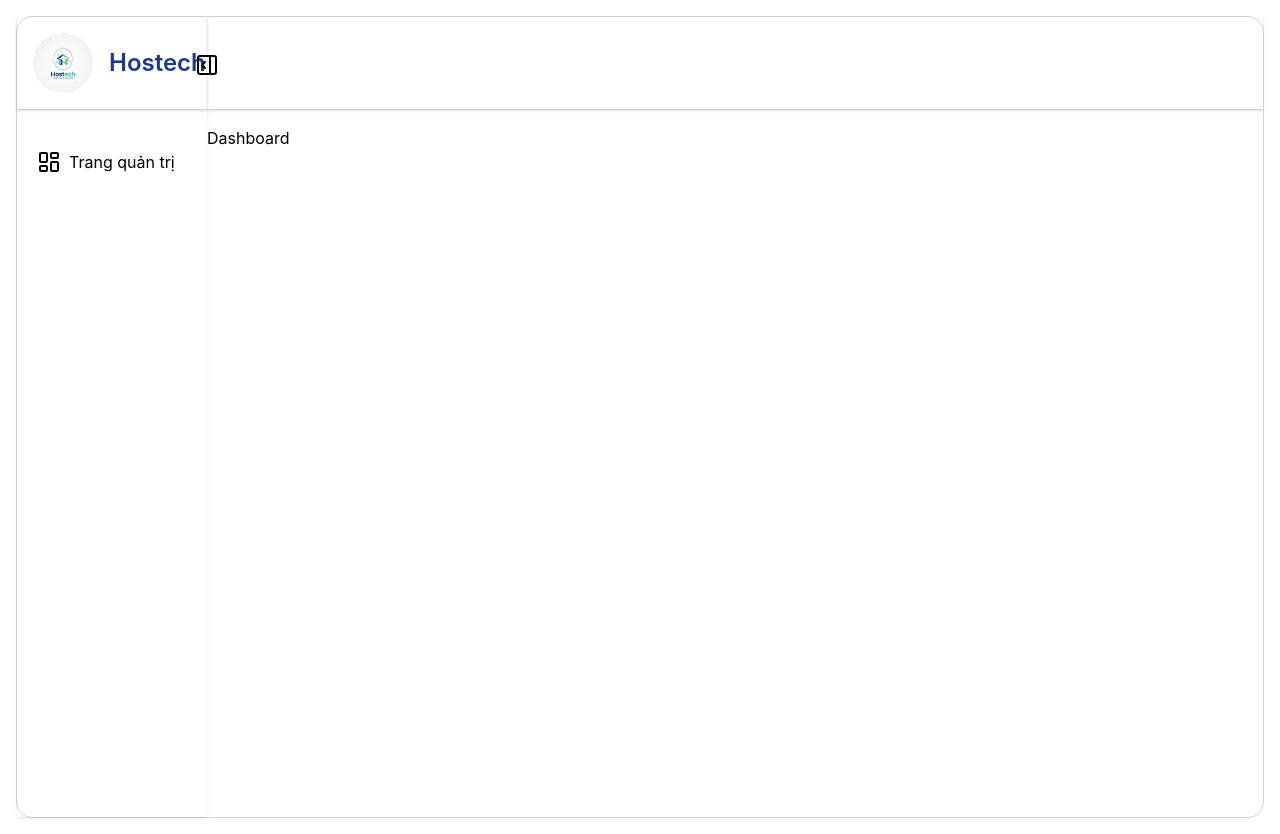
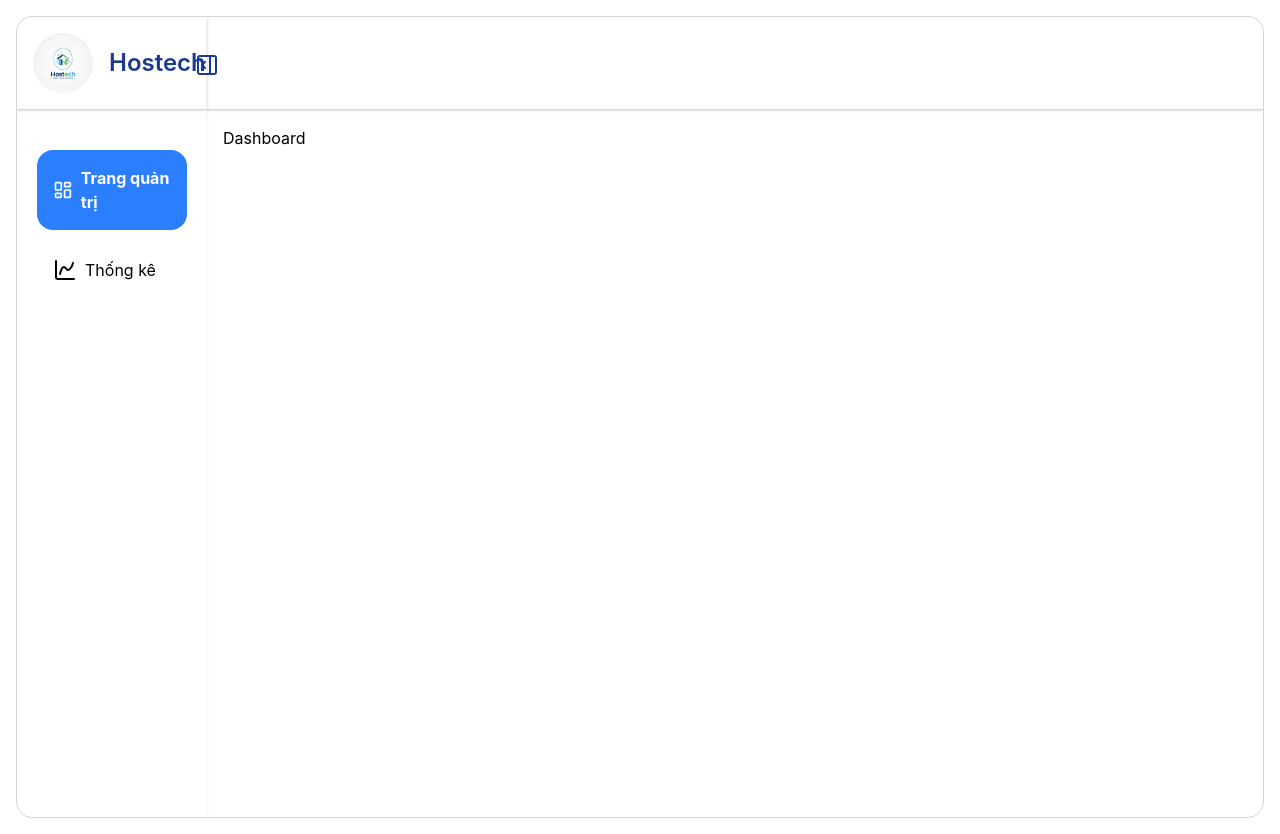
Before and after one commit to vuminhieu3004/Hostech, a React app in the folder frontend/: page /admin in a window 1280 px wide. Built offline with nearby package versions, Linux system fonts and the light colour scheme; the HTML template or start-up script is replaced by a standard one.

Commit message:
Tối ưu hóa giao diện quản trị: Cải thiện cấu trúc và thêm tính năng điều hướng cho SidebarAdmin - Thêm hiệu ứng trải nghiệm người dùng

```diff
--- a/frontend/src/Layouts/Admin/LayoutAdmin.tsx
+++ b/frontend/src/Layouts/Admin/LayoutAdmin.tsx
@@ -6,11 +6,13 @@ import SidebarAdmin from "./Sidebar";
 const LayoutAdmin = () => {
   return (
     <>
-      <div className="flex m-4 border border-gray-300 rounded-2xl">
+      <div className="flex m-4 border border-gray-300 overflow-hidden rounded-2xl">
         <SidebarAdmin />
-        <main className="w-full flex flex-col gap-4">
+        <main className="w-full flex flex-col">
           <Header />
-          <Outlet />
+          <div className="m-4">
+            <Outlet />
+          </div>
         </main>
       </div>
     </>
--- a/frontend/src/Layouts/Admin/Sidebar.tsx
+++ b/frontend/src/Layouts/Admin/Sidebar.tsx
@@ -1,9 +1,16 @@
-import { LayoutDashboard, PanelRightClose, PanelRightOpen } from "lucide-react";
+import {
+  ChartSpline,
+  LayoutDashboard,
+  PanelRightClose,
+  PanelRightOpen,
+} from "lucide-react";
 import { useOpenStore } from "../../Stores/OpenStore";
 import { Link } from "react-router";
+import { useState } from "react";
 
 const SidebarAdmin = () => {
   const { open, setOpen } = useOpenStore();
+  const [action, setAction] = useState<string>(window.location.pathname);
   return (
     <div
       className={`h-200 duration-500 ease-in-out shadow ${
@@ -24,27 +31,60 @@ const SidebarAdmin = () => {
             {open ? (
               <PanelRightClose
                 onClick={() => setOpen(!open)}
-                className="absolute cursor-pointer inset-y-9 -right-3 "
+                className="absolute cursor-pointer text-blue-900 inset-y-9 -right-3 "
               />
             ) : (
               <PanelRightOpen
                 onClick={() => setOpen(!open)}
-                className="absolute cursor-pointer inset-y-9 -right-3"
+                className="absolute cursor-pointer text-blue-900 inset-y-9 -right-3"
               />
             )}
           </div>
         </div>
         <div>
-          <ul className="p-5 mt-5">
-            <Link to="/admin">
+          <ul className="p-5 mt-5 flex flex-col gap-3">
+            <Link
+              to="/admin"
+              onClick={() => setAction("admin")}
+              className={`${
+                action == "/admin"
+                  ? "bg-blue-500 p-4 text-white font-bold rounded-2xl"
+                  : "hover:bg-blue-300 rounded-2xl p-4 hover:text-white"
+              }`}
+            >
               {" "}
               <li className="flex items-center gap-2">
                 {open ? (
-                  <LayoutDashboard className="ml-3" />
+                  <span title="Trang quản trị">
+                    <LayoutDashboard className="pr-1" />
+                  </span>
                 ) : (
                   <>
                     <LayoutDashboard />
                     Trang quản trị
+                  </>
+                )}
+              </li>
+            </Link>
+            <Link
+              to="/admin/statistical"
+              onClick={() => setAction("statistical")}
+              className={`${
+                action == "/admin/statistical"
+                  ? "bg-blue-500 p-4 text-white font-bold rounded-2xl"
+                  : "hover:bg-blue-300 rounded-2xl p-4 hover:text-white"
+              }`}
+            >
+              {" "}
+              <li className="flex items-center gap-2">
+                {open ? (
+                  <span title="Thống kê">
+                    <ChartSpline className="pr-1" />
+                  </span>
+                ) : (
+                  <>
+                    <ChartSpline />
+                    Thống kê
                   </>
                 )}
               </li>
```
